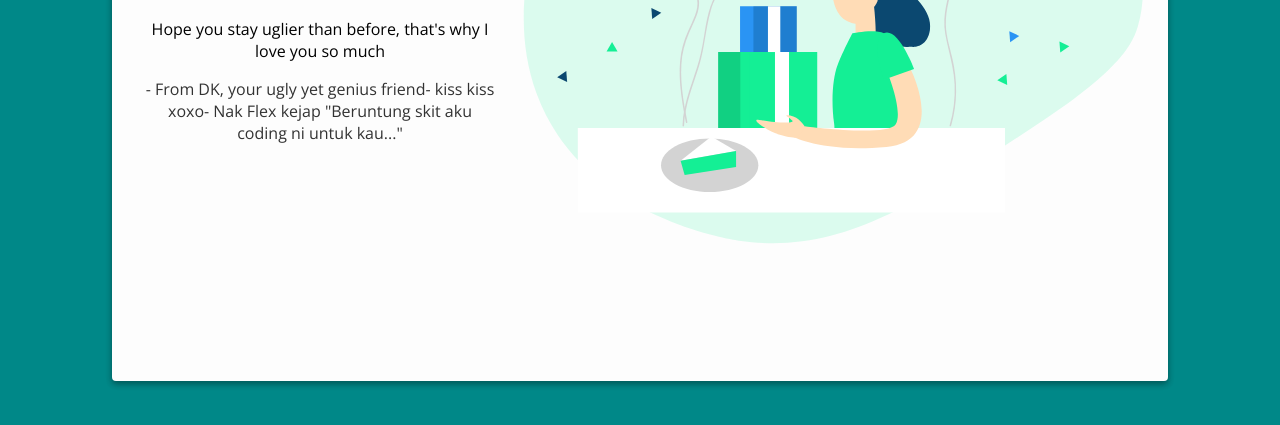
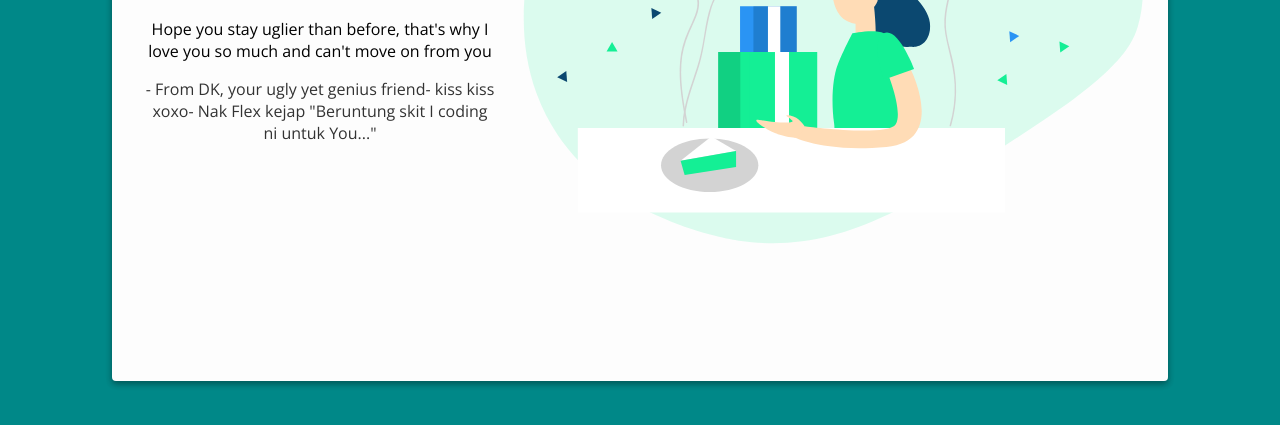
Before and after one commit to sorfina-amran/MIZA, a plain HTML site: page index.html in a window 1280 px wide. Shown: the part 375-800 px from the top of the page. Drawn offline with nearby package versions, Linux system fonts and the light colour scheme.

Commit message:
Update index.html

```diff
--- a/index.html
+++ b/index.html
@@ -13,8 +13,8 @@
     <img src="./birthday.svg" alt="birthday" class="birthday">
     <div class="text">
       <h1>Happy Birthday MIZAAAAAAAAAA!</h1>
-      <p>Hope you stay  uglier than before, that's why I love you so much</p>
-      <p class="muted">- From DK, your ugly yet genius friend- kiss kiss xoxo- Nak Flex kejap "Beruntung skit aku coding ni untuk kau..." </p>
+      <p>Hope you stay  uglier than before, that's why I love you so much and can't move on from you </p>
+      <p class="muted">- From DK, your ugly yet genius friend- kiss kiss xoxo- Nak Flex kejap "Beruntung skit I coding ni untuk You..." </p>
     </div>
     <div class="space"></div>
   </div>
```
